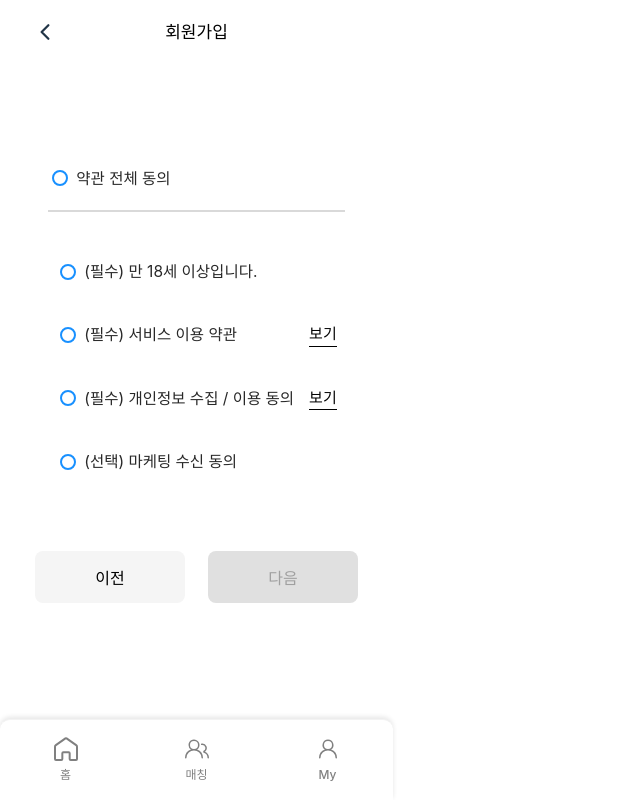
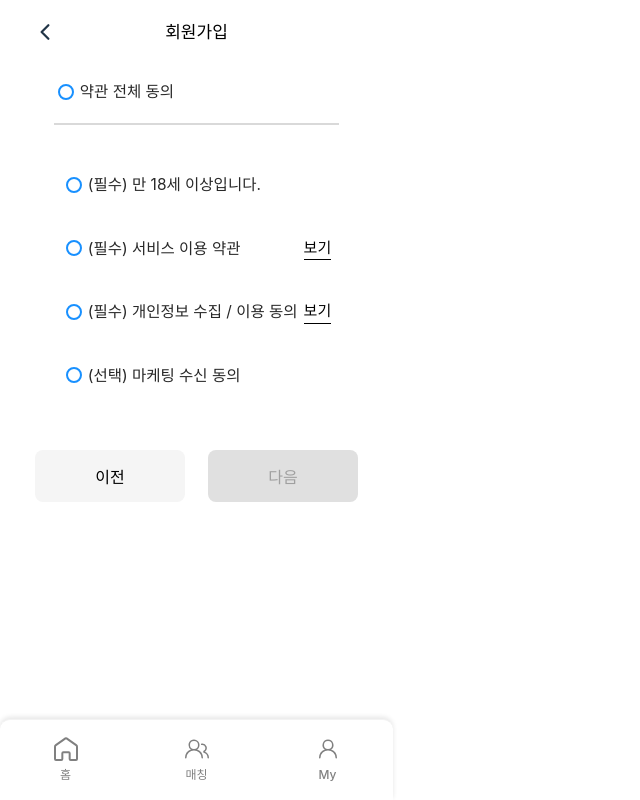
Before and after one commit to umc-meetpick/meetpick_frontend, a React (Vite) app: page /signup in a window 1280 px wide. Shown: the whole page, without its empty margins (0-640 px from the left). Built offline with nearby package versions, Linux system fonts and the light colour scheme.

Commit message:
회원가입 스크롤 수정

```diff
--- a/src/components/SignupAgree.tsx
+++ b/src/components/SignupAgree.tsx
@@ -53,7 +53,7 @@ const CheckBoxButton = styled.input.attrs({ type: "checkbox" })`
   border: 2px solid #1890ff; /* 파란 테두리 */
   border-radius: 50%; /* 원형 */
   background-color: white; /* 기본 배경색 흰색 */
-  margin-right: 8px;
+  margin-right:6px;
   cursor: pointer;
   position: relative;
 
@@ -80,7 +80,7 @@ const ViewButton = styled.a`
   font-size: 15px;
   color: #000000;
   cursor: pointer;
-  margin-left: 15px;
+  margin-left: 6px;
   border-bottom: 1.5px solid #000000;
   font-weight:bold;
 `;
--- a/src/components/SignupDownList.tsx
+++ b/src/components/SignupDownList.tsx
@@ -84,7 +84,7 @@ const DropdownList = styled.ul`
   z-index: 1;
   width: 75px;
 
-  max-height: 70px; /* 리스트의 최대 높이를 설정 */
+  max-height: 100px; /* 리스트의 최대 높이를 설정 */
   overflow-y: scroll; /* 내용이 많을 경우 스크롤 활성화 */
   box-shadow: 0px 4px 6px rgba(0, 0, 0, 0.27); /* 드롭다운 전체에 그림자 추가 */
 
--- a/src/components/button/SignupButton.tsx
+++ b/src/components/button/SignupButton.tsx
@@ -42,7 +42,7 @@ const StyledButton = styled.button<{ $backgroundColor: string; width: string; co
   font-size: 16px;
   font-weight: bold;
   cursor: pointer;
-  margin-bottom:10px;
+  margin-bottom:14px;
 `;
 
 export default SignupButton;
--- a/src/components/navbar/BasicNavbar.tsx
+++ b/src/components/navbar/BasicNavbar.tsx
@@ -25,6 +25,7 @@ const Container = styled.div`
     width:393px;
     height:60px;
     align-items: center;
+    background-color:white;
 `;
 const IconPosition = styled.div`
     position:relative;
--- a/src/layout/RootLayout.tsx
+++ b/src/layout/RootLayout.tsx
@@ -3,30 +3,23 @@ import {Outlet} from "react-router-dom";
 import styled from "styled-components";
 import BottomNavBar from "../components/navbar/BottomNavBar";
 
-const Main = styled.div`
-    width: 393px;
-    height: calc(var(--vh, 1vh) * 100); /* 전체 화면 */
+const Main=styled.div`
+    width:393px;
+    height:100vh;
+    height: calc(var(--vh, 1vh) * 100);
     margin: 0 auto;
     display: flex;
     flex-direction: column;
-    overflow: hidden; /* 전체 화면에서 스크롤 겹침 방지 */
-`;
-
-const Content = styled.div`
-    flex: 1; /* 남은 공간을 채움 */
-    overflow-y: auto; /* 세로 스크롤 활성화 */
+    overflow-y: auto;
 `;
 
 const RootLayout = () => {
     return (
         <Main>
-            <Content>
-                <Outlet />
-            </Content>
-            <BottomNavBar />
+            <Outlet/>
+            <BottomNavBar/>
         </Main>
     );
 };
 
-
 export default RootLayout;
--- a/src/pages/signupPages/Signup.tsx
+++ b/src/pages/signupPages/Signup.tsx
@@ -45,6 +45,7 @@ const Signup = () => {
 
   return (
     <>
+    <Wrapper>
       <BasicNavbar title="회원가입" />
       <Container>
         <AgreeList>
@@ -106,26 +107,33 @@ const Signup = () => {
           </Link>
         </ButtonContainer>
       </Container>
+    </Wrapper>
     </>
   );
 };
 
 export default Signup;
 
+
+const Wrapper = styled.div`
+    height:calc(100vh - 68px);
+    overflow-y: auto;
+`;
+
 const Container = styled.div`
   display: flex;
-  height: 80vh;
   flex-direction: column;
-  justify-content: center;
-  align-items: center;
-  padding:0 35px;
+  justify-content: center; /* 세로 중앙 정렬 */
+  align-items: center; /* 가로 중앙 정렬 */
+  padding: 0 35px;
 `;
 
 const ButtonContainer = styled.div`
   display: flex;
   justify-content: space-between;
   width: 100%;
-  margin-top: 50px;
+  margin-top: 35px;
+  margin-bottom: 20px;
 `;
 
 const AgreeList = styled.div`
--- a/src/pages/signupPages/Signup1.tsx
+++ b/src/pages/signupPages/Signup1.tsx
@@ -153,9 +153,10 @@ const Text = styled.p`
 
 const EntireContainer = styled.div`
   display: flex;
-  height: 100vh;
   flex-direction: column;
   padding: 0 40.5px;
+  overflow-y: auto;
+  height:calc(100vh - 220px);
 `;
 
 const GrayButtonContainer = styled.div`
--- a/src/pages/signupPages/Signup2.tsx
+++ b/src/pages/signupPages/Signup2.tsx
@@ -125,9 +125,10 @@ const Text = styled.p`
 
 const EntireContainer = styled.div`
   display: flex;
-  height: 100vh;
   flex-direction: column;
   padding: 0 40.5px;
+  overflow-y: auto;
+  height:calc(100vh - 220px);
 `;
 
 const ButtonContainer = styled.div`
--- a/src/pages/signupPages/Signup3.tsx
+++ b/src/pages/signupPages/Signup3.tsx
@@ -14,9 +14,10 @@ const Signup3 = () => {
 
   return (
     <>
+     <Wrapper>
       <BasicNavbar title="회원가입" />
+
       <SignupProgressbar currentStep={4} totalSteps={3} />
-
       <EntireContainer>
         <Container>
             <ImageContainer>
@@ -48,22 +49,27 @@ const Signup3 = () => {
             </Link>
         </Container>
       </EntireContainer>
+      </Wrapper>
     </>
   );
 };
 
 export default Signup3;
 
+
+const Wrapper = styled.div`
+    height:calc(100vh - 70px);
+    overflow-y: auto;
+`;
+
 const Container = styled.div`
   display: flex;
-  height:50vh;
   flex-direction: column;
 `;
 
 
 const EntireContainer = styled.div`
   display: flex;
-  height:70vh;
   flex-direction: column;
   justify-content:center;
   align-items:center;
```
